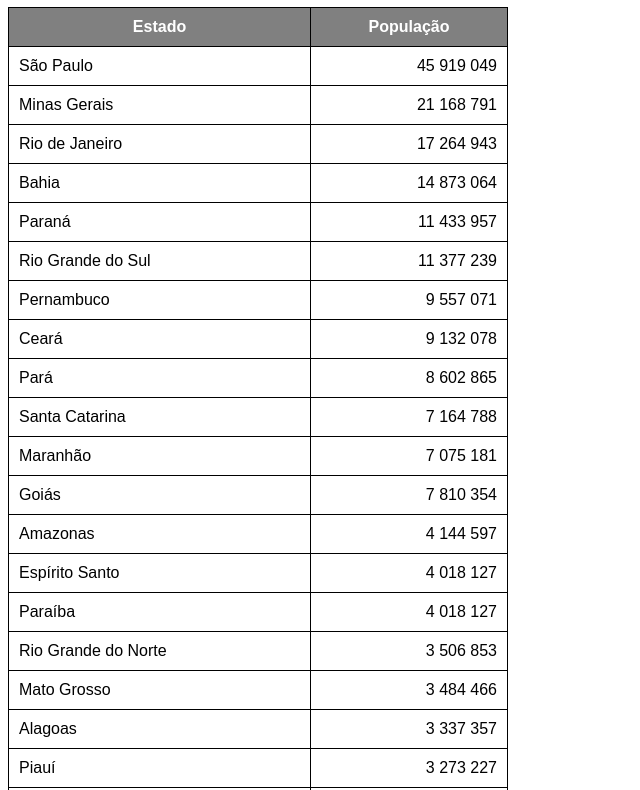
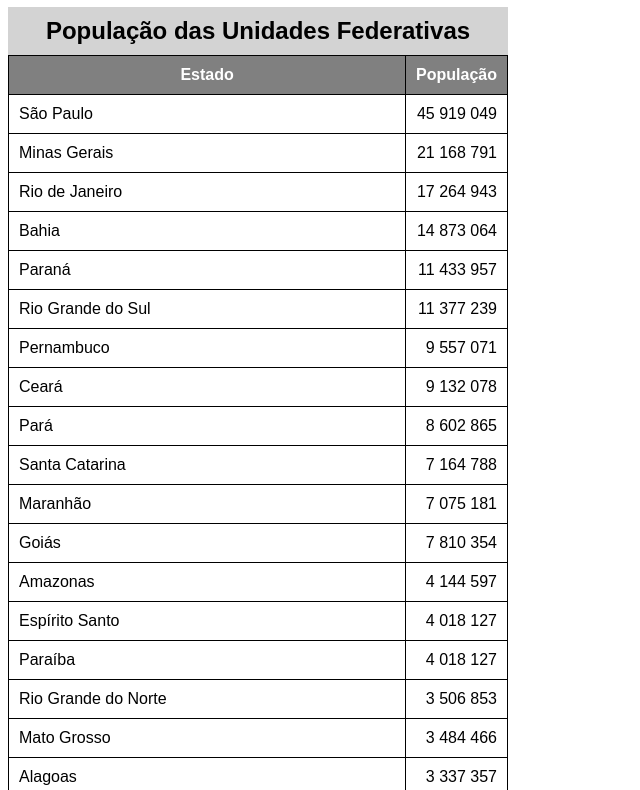
Before and after one commit to DudaGoncalvesdev/HTML-CSS, a plain HTML site: page Exercicios/ex023/tabela02.html in a window 1280 px wide. Shown: the part 73-863 px from the top of the page, without its empty margins (0-640 px from the left). Drawn offline with Linux system fonts and the light colour scheme.

Commit message:
atualizado

```diff
--- a/Exercicios/ex023/tabela02.html
+++ b/Exercicios/ex023/tabela02.html
@@ -28,15 +28,23 @@
         .num{
             text-align: right;
         }
+
+        caption{
+            font-size: 1.5em;
+            font-weight: bold;
+            padding: 10px;
+            background-color: lightgray;
+        }
     </style>
 </head>
 <body>
     <h1>Uso de tabelas grandes</h1>
     <table>
+        <caption>População das Unidades Federativas</caption>
         <thead>
             <tr>
-                <th>Estado</th>
-                <th>População</th>
+                <th scope="col">Estado</th>
+                <th scope="col" style="width: 50px;">População</th>
             </tr>
         </thead>
         <tbody>
@@ -152,7 +160,7 @@
         <tfoot>
             <tr>
                 <th>Total de Habitantes</th>
-                <td class="num"><strong>210 147 125</strong></td>
+                <td class="num" scope="row"><strong>210 147 125</strong></td>
             </tr>
         </tfoot>
     </table>
```
